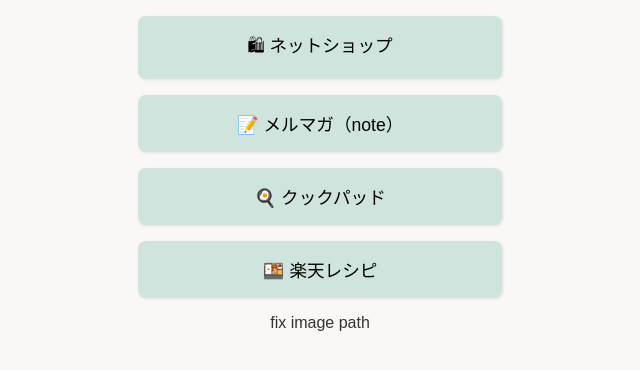
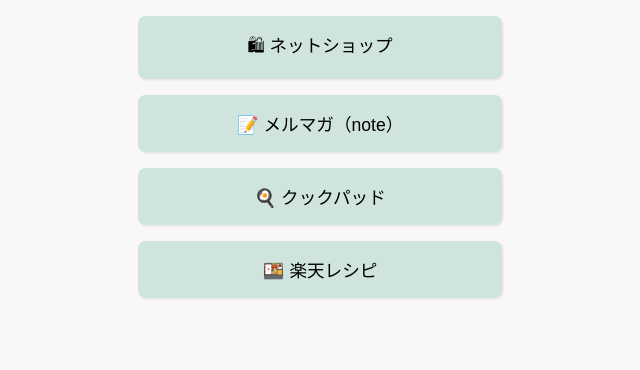
Before and after one commit to joywowjp/-, a plain HTML site: page index.html in a window 1280 px wide. Shown: the part 228-598 px from the top of the page, without its empty margins (320-960 px from the left). Drawn offline with Linux system fonts and the light colour scheme.

Commit message:
Update index.html

```diff
--- a/index.html
+++ b/index.html
@@ -56,4 +56,3 @@
     </main>
 </body>
 </html>
-fix image path
```
